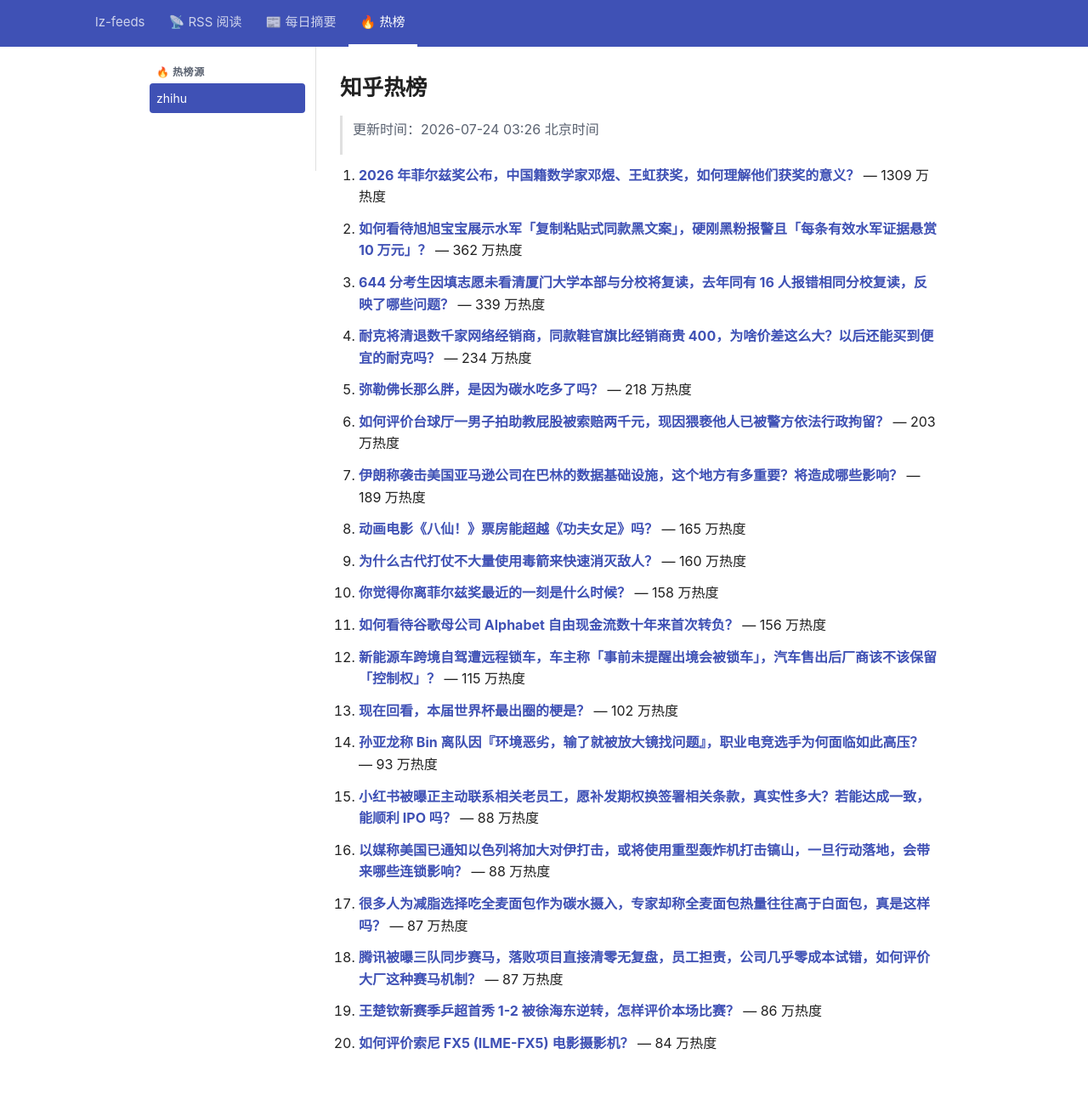
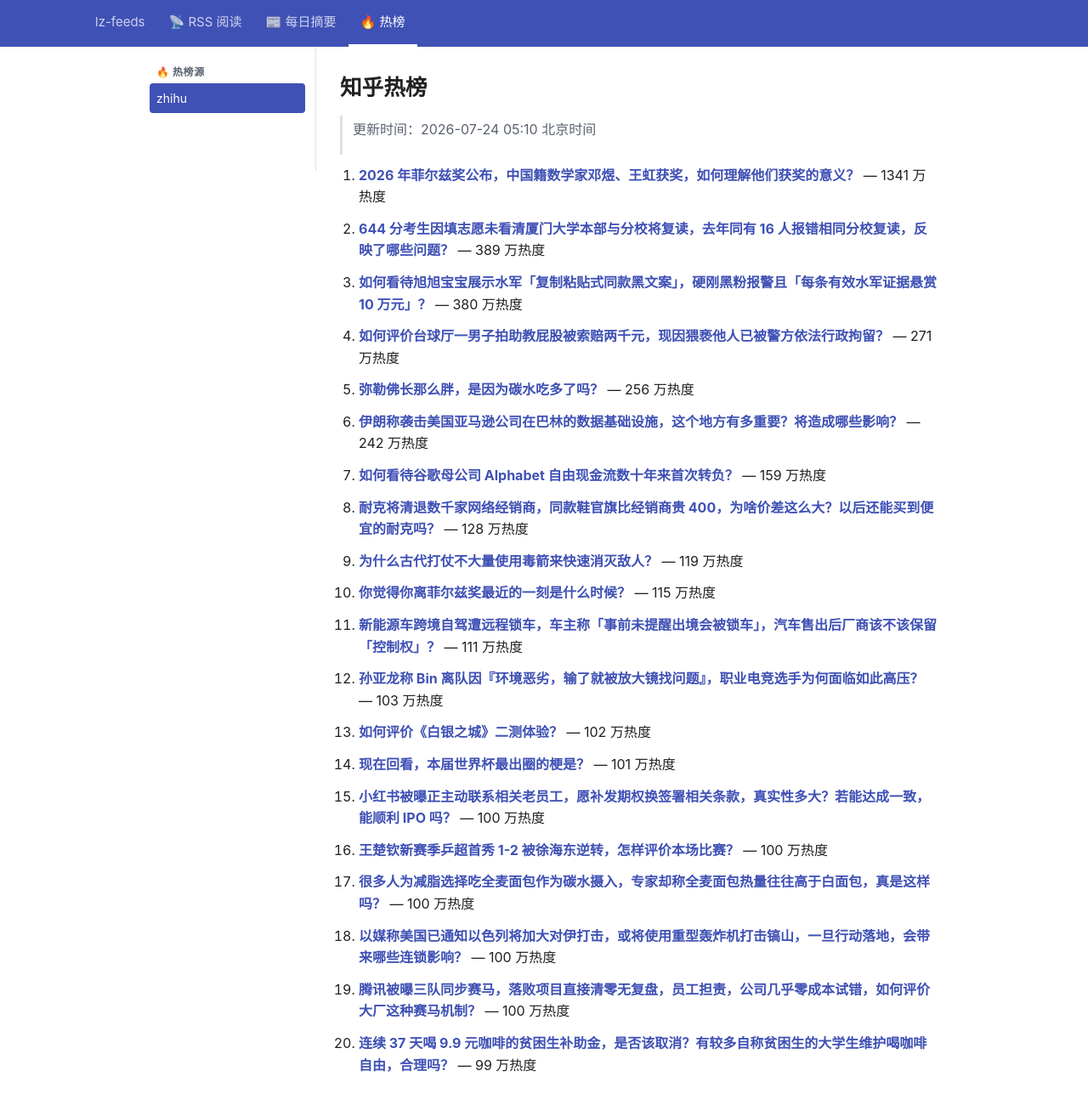
Before and after one commit to lizhang0101/lz-feeds, a Jekyll site: the page built from _hotlist/zhihu.md, in a window 1280 px wide and 1330 px high. Shown: the top 1300 px of the window at 85% size. Built offline with Jekyll 4.4.1, drawn with Linux system fonts in a browser that asks for light colours.

Commit message:
hotlist: 2026-07-23T21:10Z

```diff
--- a/_hotlist/zhihu.md
+++ b/_hotlist/zhihu.md
@@ -1,48 +1,48 @@
 ---
-updated: 2026-07-24 03:26 北京时间
+updated: 2026-07-24 05:10 北京时间
 count: 20
 ---
 
 # 知乎热榜
 
-> 更新时间：2026-07-24 03:26 北京时间
+> 更新时间：2026-07-24 05:10 北京时间
 
-1. **[2026 年菲尔兹奖公布，中国籍数学家邓煜、王虹获奖，如何理解他们获奖的意义？](https://www.zhihu.com/question/2061502500440465960)** — 1309 万热度
+1. **[2026 年菲尔兹奖公布，中国籍数学家邓煜、王虹获奖，如何理解他们获奖的意义？](https://www.zhihu.com/question/2061502500440465960)** — 1341 万热度
 
-2. **[如何看待旭旭宝宝展示水军「复制粘贴式同款黑文案」，硬刚黑粉报警且「每条有效水军证据悬赏 10 万元」？](https://www.zhihu.com/question/2063520731019876318)** — 362 万热度
+2. **[644 分考生因填志愿未看清厦门大学本部与分校将复读，去年同有 16 人报错相同分校复读，反映了哪些问题？](https://www.zhihu.com/question/2063656328619352666)** — 389 万热度
 
-3. **[644 分考生因填志愿未看清厦门大学本部与分校将复读，去年同有 16 人报错相同分校复读，反映了哪些问题？](https://www.zhihu.com/question/2063656328619352666)** — 339 万热度
+3. **[如何看待旭旭宝宝展示水军「复制粘贴式同款黑文案」，硬刚黑粉报警且「每条有效水军证据悬赏 10 万元」？](https://www.zhihu.com/question/2063520731019876318)** — 380 万热度
 
-4. **[耐克将清退数千家网络经销商，同款鞋官旗比经销商贵 400，为啥价差这么大？以后还能买到便宜的耐克吗？](https://www.zhihu.com/question/2063298622393771043)** — 234 万热度
+4. **[如何评价台球厅一男子拍助教屁股被索赔两千元，现因猥亵他人已被警方依法行政拘留？](https://www.zhihu.com/question/2063568881944359958)** — 271 万热度
 
-5. **[弥勒佛长那么胖，是因为碳水吃多了吗？](https://www.zhihu.com/question/2046994974290491172)** — 218 万热度
+5. **[弥勒佛长那么胖，是因为碳水吃多了吗？](https://www.zhihu.com/question/2046994974290491172)** — 256 万热度
 
-6. **[如何评价台球厅一男子拍助教屁股被索赔两千元，现因猥亵他人已被警方依法行政拘留？](https://www.zhihu.com/question/2063568881944359958)** — 203 万热度
+6. **[伊朗称袭击美国亚马逊公司在巴林的数据基础设施，这个地方有多重要？将造成哪些影响？](https://www.zhihu.com/question/2063259853338972886)** — 242 万热度
 
-7. **[伊朗称袭击美国亚马逊公司在巴林的数据基础设施，这个地方有多重要？将造成哪些影响？](https://www.zhihu.com/question/2063259853338972886)** — 189 万热度
+7. **[如何看待谷歌母公司 Alphabet 自由现金流数十年来首次转负？](https://www.zhihu.com/question/2063569251428819442)** — 159 万热度
 
-8. **[动画电影《八仙！》票房能超越《功夫女足》吗？](https://www.zhihu.com/question/2062105664369979647)** — 165 万热度
+8. **[耐克将清退数千家网络经销商，同款鞋官旗比经销商贵 400，为啥价差这么大？以后还能买到便宜的耐克吗？](https://www.zhihu.com/question/2063298622393771043)** — 128 万热度
 
-9. **[为什么古代打仗不大量使用毒箭来快速消灭敌人？](https://www.zhihu.com/question/2063203201608897319)** — 160 万热度
+9. **[为什么古代打仗不大量使用毒箭来快速消灭敌人？](https://www.zhihu.com/question/2063203201608897319)** — 119 万热度
 
-10. **[你觉得你离菲尔兹奖最近的一刻是什么时候？](https://www.zhihu.com/question/36093280)** — 158 万热度
+10. **[你觉得你离菲尔兹奖最近的一刻是什么时候？](https://www.zhihu.com/question/36093280)** — 115 万热度
 
-11. **[如何看待谷歌母公司 Alphabet 自由现金流数十年来首次转负？](https://www.zhihu.com/question/2063569251428819442)** — 156 万热度
+11. **[新能源车跨境自驾遭远程锁车，车主称「事前未提醒出境会被锁车」，汽车售出后厂商该不该保留「控制权」？](https://www.zhihu.com/question/2063532260934907357)** — 111 万热度
 
-12. **[新能源车跨境自驾遭远程锁车，车主称「事前未提醒出境会被锁车」，汽车售出后厂商该不该保留「控制权」？](https://www.zhihu.com/question/2063532260934907357)** — 115 万热度
+12. **[孙亚龙称 Bin 离队因『环境恶劣，输了就被放大镜找问题』，职业电竞选手为何面临如此高压？](https://www.zhihu.com/question/2063693222992417693)** — 103 万热度
 
-13. **[现在回看，本届世界杯最出圈的梗是？](https://www.zhihu.com/question/2061075073474066248)** — 102 万热度
+13. **[如何评价《白银之城》二测体验？](https://www.zhihu.com/question/2063652031517218535)** — 102 万热度
 
-14. **[孙亚龙称 Bin 离队因『环境恶劣，输了就被放大镜找问题』，职业电竞选手为何面临如此高压？](https://www.zhihu.com/question/2063693222992417693)** — 93 万热度
+14. **[现在回看，本届世界杯最出圈的梗是？](https://www.zhihu.com/question/2061075073474066248)** — 101 万热度
 
-15. **[小红书被曝正主动联系相关老员工，愿补发期权换签署相关条款，真实性多大？若能达成一致，能顺利 IPO 吗？](https://www.zhihu.com/question/2063292318887539352)** — 88 万热度
+15. **[小红书被曝正主动联系相关老员工，愿补发期权换签署相关条款，真实性多大？若能达成一致，能顺利 IPO 吗？](https://www.zhihu.com/question/2063292318887539352)** — 100 万热度
 
-16. **[以媒称美国已通知以色列将加大对伊打击，或将使用重型轰炸机打击镐山，一旦行动落地，会带来哪些连锁影响？](https://www.zhihu.com/question/2063579756159931133)** — 88 万热度
+16. **[王楚钦新赛季乒超首秀 1-2 被徐海东逆转，怎样评价本场比赛？](https://www.zhihu.com/question/2063607588369818128)** — 100 万热度
 
-17. **[很多人为减脂选择吃全麦面包作为碳水摄入，专家却称全麦面包热量往往高于白面包，真是这样吗？](https://www.zhihu.com/question/2033108095581120175)** — 87 万热度
+17. **[很多人为减脂选择吃全麦面包作为碳水摄入，专家却称全麦面包热量往往高于白面包，真是这样吗？](https://www.zhihu.com/question/2033108095581120175)** — 100 万热度
 
-18. **[腾讯被曝三队同步赛马，落败项目直接清零无复盘，员工担责，公司几乎零成本试错，如何评价大厂这种赛马机制？](https://www.zhihu.com/question/2063648831908966811)** — 87 万热度
+18. **[以媒称美国已通知以色列将加大对伊打击，或将使用重型轰炸机打击镐山，一旦行动落地，会带来哪些连锁影响？](https://www.zhihu.com/question/2063579756159931133)** — 100 万热度
 
-19. **[王楚钦新赛季乒超首秀 1-2 被徐海东逆转，怎样评价本场比赛？](https://www.zhihu.com/question/2063607588369818128)** — 86 万热度
+19. **[腾讯被曝三队同步赛马，落败项目直接清零无复盘，员工担责，公司几乎零成本试错，如何评价大厂这种赛马机制？](https://www.zhihu.com/question/2063648831908966811)** — 100 万热度
 
-20. **[如何评价索尼 FX5 (ILME-FX5) 电影摄影机？](https://www.zhihu.com/question/2063078233512456755)** — 84 万热度
+20. **[连续 37 天喝 9.9 元咖啡的贫困生补助金，是否该取消？有较多自称贫困生的大学生维护喝咖啡自由，合理吗？](https://www.zhihu.com/question/2062876983864956330)** — 99 万热度
```
